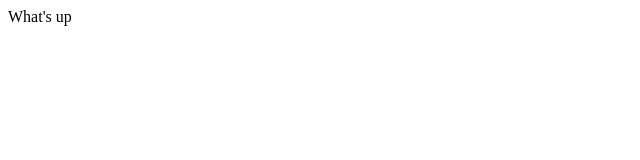
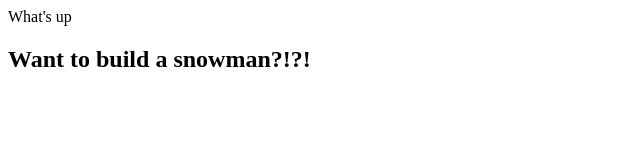
Before and after one commit to bluemoonchan13/bluemoonchan13.github.io, a plain HTML site: page index.html in a window 1280 px wide. Shown: the whole page, without its empty margins (0-640 px from the left). Drawn offline with Linux system fonts and the light colour scheme.

Commit message:
recommit

```diff
--- a/index.html
+++ b/index.html
@@ -7,5 +7,6 @@
 
   <body>
     <hl>What's up</hl>
+    <h2>Want to build a snowman?!?!</h2>
   </body>
-<html>
+</html>
```
